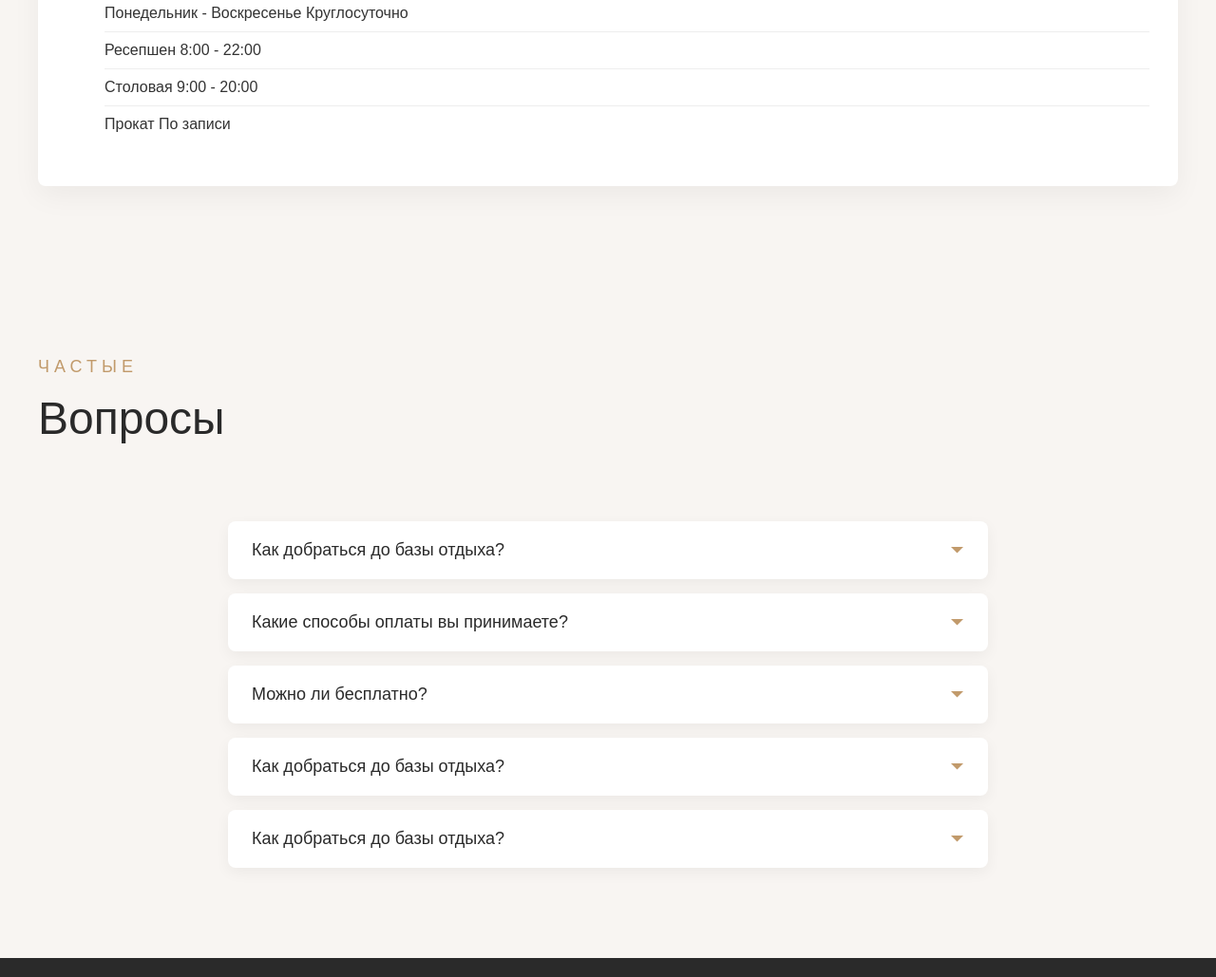
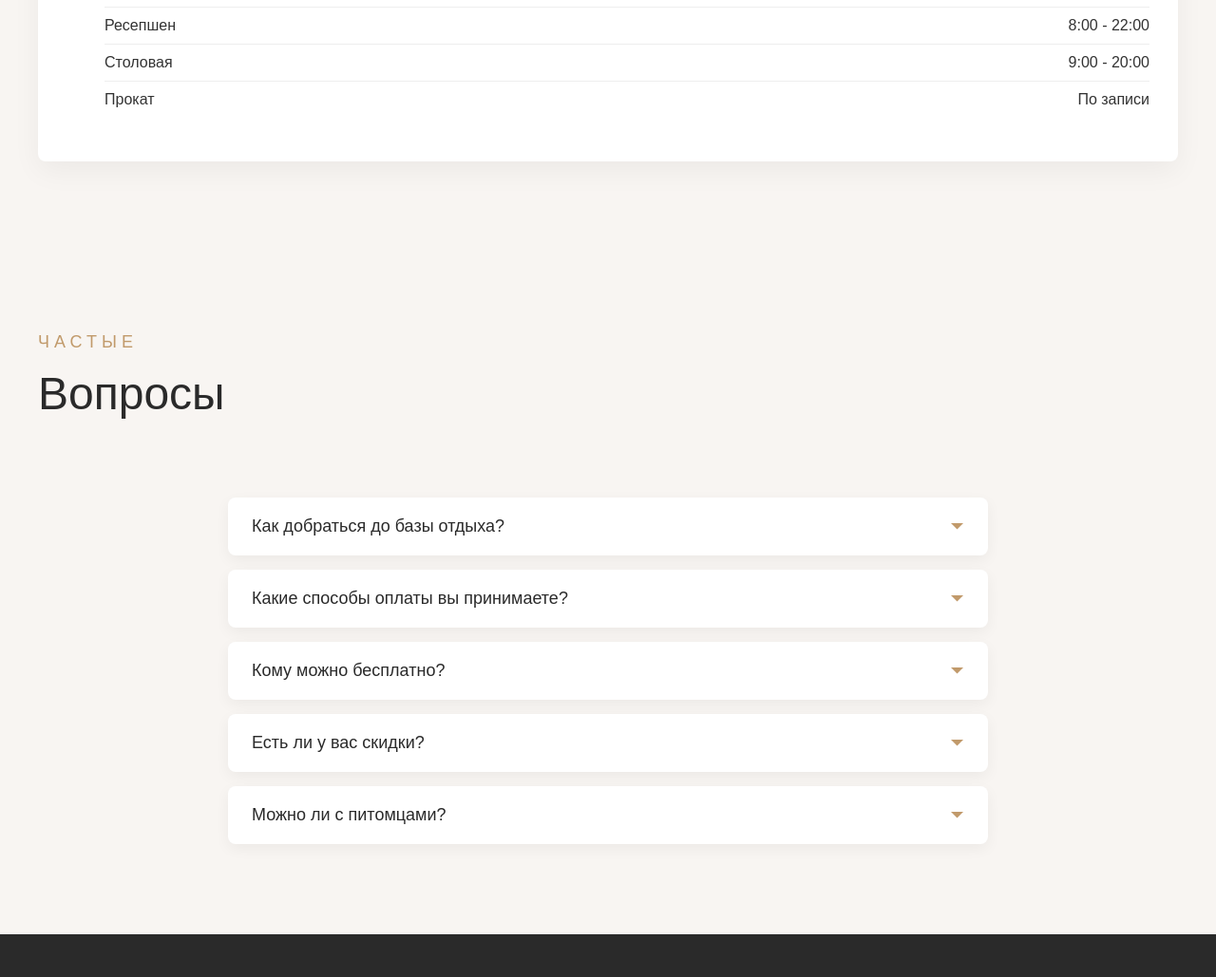
Before and after one commit to pypynyaa/sibyriak, a plain HTML site: page contact.html in a window 1280 px wide. Shown: the part 1671-2700 px from the top of the page at 95% size. Drawn offline with nearby package versions, Linux system fonts and the light colour scheme.

Commit message:
new contact

```diff
--- a/contact.html
+++ b/contact.html
@@ -72,7 +72,6 @@
                         <h3>Адрес</h3>
                         <address>
                             Омская область,<br>
-                            Омский район,<br>
                             пос. Красноярка, ул. Лесная, 15
                         </address>
                     </div>
@@ -112,31 +111,23 @@
                 </div>
 
                 <div class="contact-hours" data-aos="fade-up" data-aos-delay="200">
-                    <h3 class="contact-hours__title">Часы работы</h3>
-                    <ul class="contact-hours__list">
-                        <li class="contact-hours__item">
-                            <div class="contact-hours__info">
-                                <span class="contact-hours__days">Понедельник - Воскресенье</span>
-                                <span class="contact-hours__time">Круглосуточно</span>
-                            </div>
+                    <h3>Часы работы</h3>
+                    <ul>
+                        <li>
+                            <span>Понедельник - Воскресенье</span>
+                            <span>Круглосуточно</span>
                         </li>
-                        <li class="contact-hours__item">
-                            <div class="contact-hours__info">
-                                <span class="contact-hours__days">Ресепшен</span>
-                                <span class="contact-hours__time">8:00 - 22:00</span>
-                            </div>
+                        <li>
+                            <span>Ресепшен</span>
+                            <span>8:00 - 22:00</span>
                         </li>
-                        <li class="contact-hours__item">
-                            <div class="contact-hours__info">
-                                <span class="contact-hours__days">Столовая</span>
-                                <span class="contact-hours__time">9:00 - 20:00</span>
-                            </div>
+                        <li>
+                            <span>Столовая</span>
+                            <span>9:00 - 20:00</span>
                         </li>
-                        <li class="contact-hours__item">
-                            <div class="contact-hours__info">
-                                <span class="contact-hours__days">Прокат</span>
-                                <span class="contact-hours__time contact-hours__time--special">По записи</span>
-                            </div>
+                        <li>
+                            <span>Прокат</span>
+                            <span>По записи</span>
                         </li>
                     </ul>
                 </div>
@@ -163,7 +154,7 @@
                             <p>Наша база отдыха расположена в 50 км от Омска. Варианты проезда:</p>
                             <ul>
                                 <li><strong>На автомобиле или такси:</strong> по Черлакскому тракту до указателя "Красноярка", затем 5 км по лесной дороге</li>
-                                <li><strong>Общественный транспорт:</strong> автобус № от автовокзала до остановки "Красноярка"</li>
+                                <li><strong>Общественный транспорт:</strong> автобус №343 от автовокзала до остановки "Красноярка"</li>
                             </ul>
                         </div>
                     </div>
@@ -179,8 +170,6 @@
                             <p>Мы принимаем:</p>
                             <ul>
                                 <li>Наличные (рубли)</li>
-                                <li>Банковские карты (Visa, Mastercard, МИР)</li>
-                                <li>Безналичный расчет для организаций</li>
                                 <li>Переводы по СБП (Система быстрых платежей)</li>
                             </ul>
                         </div>
@@ -188,49 +177,42 @@
 
                     <div class="faq-item" data-aos="fade-up">
                         <button class="faq-question">
-                            Можно ли бесплатно?
+                            Кому можно бесплатно?
                             <svg width="15" height="9" viewBox="0 0 15 9">
                                 <path d="M1 1l6.5 6.5L14 1"/>
                             </svg>
                         </button>
                         <div class="faq-answer">
-                            <p>Детям до 6 лет </p>
+                            <p>Детям до 6 лет</p>
+                        </div>
+                    </div>
+
+                    <div class="faq-item" data-aos="fade-up">
+                        <button class="faq-question">
+                            Есть ли у вас скидки?
+                            <svg width="15" height="9" viewBox="0 0 15 9">
+                                <path d="M1 1l6.5 6.5L14 1"/>
+                            </svg>
+                        </button>
+                        <div class="faq-answer">
+                            <p>Скидки в размере 20% предоставляются:</p>
                             <ul>
-                                <li><strong>На автомобиле или такси:</strong> по Черлакскому тракту до указателя "Красноярка", затем 5 км по лесной дороге</li>
-                                <li><strong>Общественный транспорт:</strong> автобус № от автовокзала до остановки "Красноярка"</li>
+                                <li>Пенсионерам</li>
+                                <li>Членам профсоюзныз организаций</li>
+                                <li>Ветеранам и участникам боевых действий</li>
                             </ul>
                         </div>
                     </div>
 
                     <div class="faq-item" data-aos="fade-up">
                         <button class="faq-question">
-                            Как добраться до базы отдыха?
+                            Можно ли с питомцами?
                             <svg width="15" height="9" viewBox="0 0 15 9">
                                 <path d="M1 1l6.5 6.5L14 1"/>
                             </svg>
                         </button>
                         <div class="faq-answer">
-                            <p>Наша база отдыха расположена в 50 км от Омска. Варианты проезда:</p>
-                            <ul>
-                                <li><strong>На автомобиле или такси:</strong> по Черлакскому тракту до указателя "Красноярка", затем 5 км по лесной дороге</li>
-                                <li><strong>Общественный транспорт:</strong> автобус № от автовокзала до остановки "Красноярка"</li>
-                            </ul>
-                        </div>
-                    </div>
-
-                    <div class="faq-item" data-aos="fade-up">
-                        <button class="faq-question">
-                            Как добраться до базы отдыха?
-                            <svg width="15" height="9" viewBox="0 0 15 9">
-                                <path d="M1 1l6.5 6.5L14 1"/>
-                            </svg>
-                        </button>
-                        <div class="faq-answer">
-                            <p>Наша база отдыха расположена в 50 км от Омска. Варианты проезда:</p>
-                            <ul>
-                                <li><strong>На автомобиле или такси:</strong> по Черлакскому тракту до указателя "Красноярка", затем 5 км по лесной дороге</li>
-                                <li><strong>Общественный транспорт:</strong> автобус № от автовокзала до остановки "Красноярка"</li>
-                            </ul>
+                            <p>Если это не крупная порода.</p>
                         </div>
                     </div>
                 </div>
```
